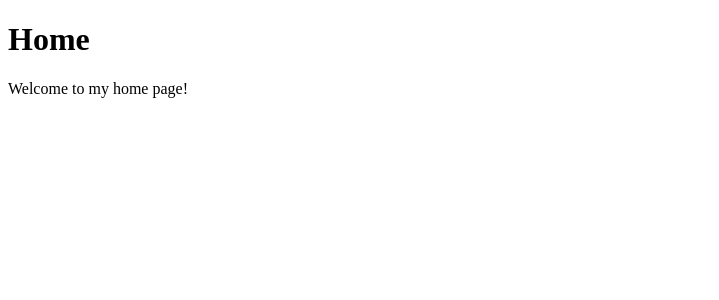
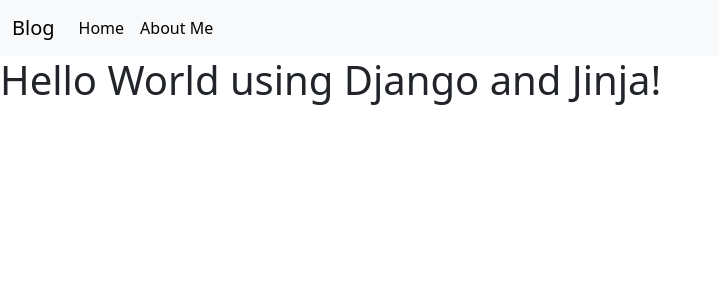
Before and after one commit to ryanthegam3r23/blog-ch58, a Django app: page / in a window 1280 px wide. Shown: the top 300 px of the page, without its empty margins (0-719 px from the left). Run offline with Django 5.2, Linux system fonts and the light colour scheme.

Commit message:
assignment 2

```diff
--- a/pages/views.py
+++ b/pages/views.py
@@ -1,4 +1,5 @@
 from django.views.generic import TemplateView
+from django.shortcuts import render
 
 # Create your views here.
 # Class based views
@@ -9,3 +10,5 @@
     template_name = "pages/about.html"
 
 #Function-based views
+#def about_view(request):
+ #   return render(request, "pages/about.html")
--- /dev/null
+++ b/templates/base.html
@@ -0,0 +1,26 @@
+{% load static %}
+<!DOCTYPE html>
+<html lang="en">
+  <head>
+    <meta charset="UTF-8" />
+    <meta name="viewport" content="width=device-width, initial-scale=1.0" />
+    <title>{% block title %}{% endblock title %}</title>
+    <link
+      href="https://cdn.jsdelivr.net/npm/bootstrap@5.3.7/dist/css/bootstrap.min.css"
+      rel="stylesheet"
+      integrity="sha384-LN+7fdVzj6u52u30Kp6M/trliBMCMKTyK833zpbD+pXdCLuTusPj697FH4R/5mcr"
+      crossorigin="anonymous"
+    />
+    {% block css %} {% endblock %}
+  </head>
+  <body>
+    {% include 'navbar.html'  %}
+    <div>{% block content %} {% endblock content %}</div>
+    <script
+      src="https://cdn.jsdelivr.net/npm/bootstrap@5.3.7/dist/js/bootstrap.bundle.min.js"
+      integrity="sha384-ndDqU0Gzau9qJ1lfW4pNLlhNTkCfHzAVBReH9diLvGRem5+R9g2FzA8ZGN954O5Q"
+      crossorigin="anonymous"
+    ></script>
+    {% block js %} {% endblock %}
+  </body>
+</html>
--- /dev/null
+++ b/templates/navbar.html
@@ -0,0 +1,32 @@
+{% load static %}
+<nav class="navbar navbar-expand-lg bg-body-tertiary">
+  <div class="container-fluid">
+    <a class="navbar-brand" href="{% url 'home' %}">Blog</a>
+    <button
+      class="navbar-toggler"
+      type="button"
+      data-bs-toggle="collapse"
+      data-bs-target="#navbarSupportedContent"
+      aria-controls="navbarSupportedContent"
+      aria-expanded="false"
+      aria-label="Toggle navigation"
+    >
+      <span class="navbar-toggler-icon"></span>
+    </button>
+    <div class="collapse navbar-collapse" id="navbarSupportedContent">
+      <ul class="navbar-nav me-auto mb-2 mb-lg-0">
+        <li class="nav-item">
+          <a
+            class="nav-link active"
+            aria-current="page"
+            href="{% url 'homeTwo' %}"
+            >Home</a
+          >
+        </li>
+        <li class="nav-item">
+          <a class="nav-link active" href="{% url 'about' %}">About Me</a>
+        </li>
+      </ul>
+    </div>
+  </div>
+</nav>
--- a/templates/pages/home.html
+++ b/templates/pages/home.html
@@ -1,12 +1,13 @@
-<!DOCTYPE html>
-<html lang="en">
-<head>
-    <meta charset="UTF-8">
-    <meta name="viewport" content="width=device-width, initial-scale=1.0">
-    <title>Document</title>
-</head>
-<body>
-    <h1>Home</h1>
-    <p>Welcome to my home page!</p>
-</body>
-</html>
+{% extends 'base.html'%}
+
+{% block title %}
+    Home
+{% endblock %}
+
+{% block css %}
+
+{% endblock %}
+
+{% block content %}
+    <h1>Hello World using Django and Jinja!</h1>
+{% endblock %}
```
Also changed, not shown: templates/pages/about.html (+9 -11 lines).
